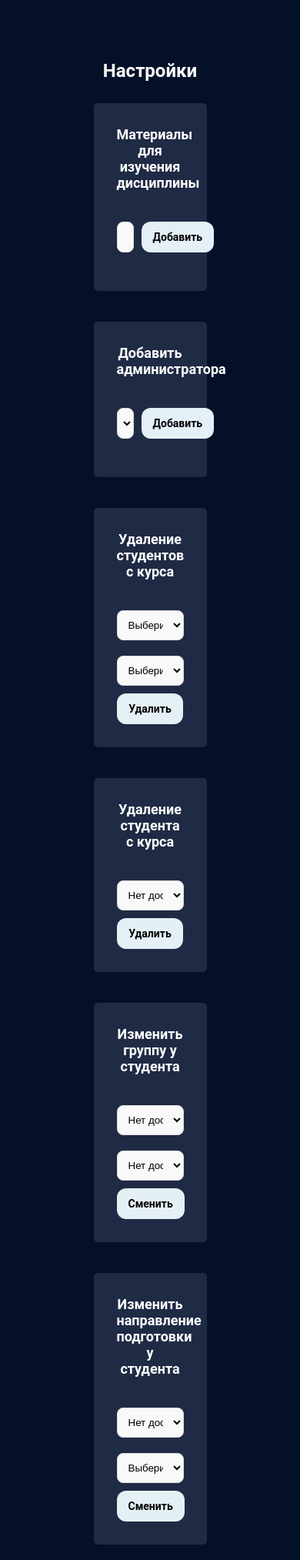
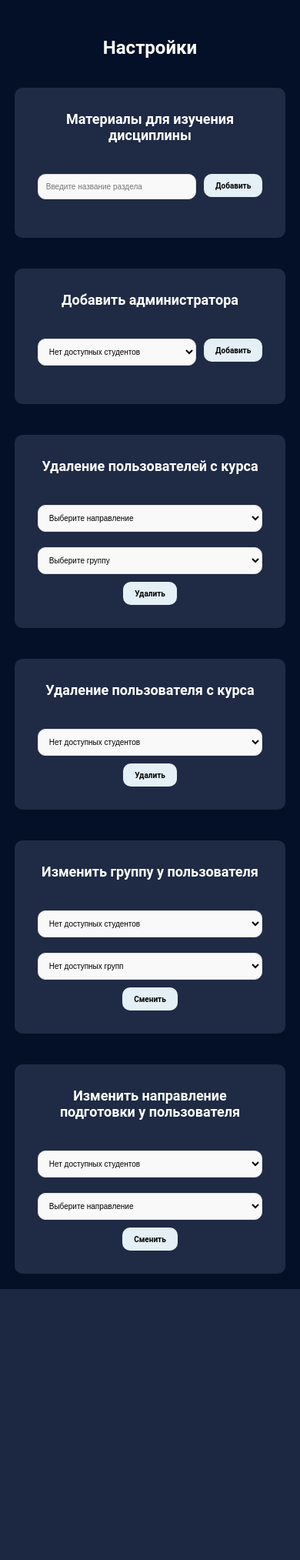
Before and after one commit to ShLera04/qualificationWork, a Flask app: page /settings in a window 390 px wide. Shown: the whole page at 77% size. After the commit the page ends 1675 px from the top, so only its background shows below. Run offline with Flask 3, Linux system fonts and the light colour scheme; the visitor is signed in with stand-in values (Sample User, id 1); data that the repository does not hold is empty; parts of the project's set-up code (start-up, migrations or seed data) failed here and were passed over; some libraries are stand-ins or nearby versions.

Commit message:
fixSettingsOptimizedForDiffentDevices

```diff
--- a/controllers/settings.py
+++ b/controllers/settings.py
@@ -33,12 +33,12 @@ def add_theme():
 
         cur.execute("SELECT theme_id FROM theme WHERE theme_name = %s", (theme_name,))
         if cur.fetchone():
-            return jsonify({"success": False, "error": f"Тема '{theme_name}' уже существует"}), 409
+            return jsonify({"success": False, "error": f"Данная тема уже существует"}), 409
 
         cur.execute("INSERT INTO theme (theme_name) VALUES (%s)", (theme_name,))
         conn.commit()
 
-        return jsonify({"success": True, "message": f"Тема '{theme_name}' успешно добавлена"}), 201
+        return jsonify({"success": True, "message": f"Тема успешно добавлена"}), 201
 
     except psycopg2.Error as e:
         conn.rollback()
--- a/static/css/page.css
+++ b/static/css/page.css
@@ -31,7 +31,7 @@ img {
     color: white;
     padding: 30px;
     margin: 20px 0;
-    border-radius: 5px;
+    border-radius: 10px;
     transition: all 0.3s;
     width: 30%;
 
@@ -45,15 +45,15 @@ input[type="file"] {
     margin-bottom: 10px;
     padding: 5px;
     border: none;
-    border-radius: 5px;
+    border-radius: 10px;
     background-color: #2a3b56;
     color: white;
 }
 
 button {
-    padding: 10px 15px;
+    padding: 5px 15px;
     border: none;
-    border-radius: 12px;
+    border-radius: 10px;
     background-color: hsl(205, 51%, 93%);
     color: black;
     cursor: pointer;
@@ -80,7 +80,7 @@ button:hover {
     margin: 5px 0;
     padding: 5px;
     background-color: #2a3b56;
-    border-radius: 5px;
+    border-radius: 10px;
 }
 
 .nav {
@@ -122,7 +122,7 @@ button:hover {
 .theme-item {
     padding: 10px;
     border: 1px solid #ddd;
-    border-radius: 9px;
+    border-radius: 10px;
     margin-top: 5px;
     display: flex;
     justify-content: space-between;
@@ -145,7 +145,7 @@ button:hover {
     border: none;
     padding: 5px 10px;
     cursor: pointer;
-    border-radius: 9px;
+    border-radius: 10px;
     font-size: 12px;
     margin-left: 10px;
 }
@@ -159,28 +159,6 @@ button:hover {
     padding: 10px 0px;
     width: 100%;
 }
-/* .file-input-wrapper {
-    position: relative;
-    display: inline-block;
-    background-color: hsl(205, 51%, 93%);
-    color: black;
-    font-family: Roboto, Verdana, Tahoma, sans-serif;
-    padding: 10px 20px;
-    border-radius: 9px;
-    cursor: pointer;
-    text-align: center;
-    font-size: 14px;
-    transition: 0.4s;
-    box-shadow: 10px 10px 40px 20px #0000001A;
-    font-weight: bold;
-}
-.file-input-wrapper:hover {
-    box-shadow: 7px 5px 56px -14px hsl(205, 51%, 93%);
-}
-.file-input-wrapper:active {
-    transform: scale(0.97);
-    box-shadow: 7px 5px 56px -10px hsl(205, 51%, 93%);
-} */
 .file-input-wrapper input[type="file"] {
     position: absolute;
     top: 0;
@@ -212,7 +190,7 @@ button:hover {
     height: -40px;
     padding: 10px;
     border: 1px solid #ddd;
-    border-radius: 8px;
+    border-radius: 10px;
     background-color: #f9f9f9;
     transition: background-color 0.3s ease;
 }
@@ -235,7 +213,7 @@ button:hover {
     box-sizing: border-box;
     margin-bottom: 10px;
     border: 1px solid #ccc;
-    border-radius: 6px;
+    border-radius: 10px;
     box-shadow: inset 0 1px 3px rgba(0, 0, 0, 0.1);
     transition: border-color 0.3s ease, box-shadow 0.3s ease;
 }
@@ -265,7 +243,7 @@ button:hover {
 .alert {
     padding: 10px;
     margin: 10px 0;
-    border-radius: 5px;
+    border-radius: 10px;
     color: #fff;
     max-width: 400px;
     text-align: center;
@@ -279,34 +257,7 @@ button:hover {
 .alert-warning{
     background-color: rgb(214, 214, 4);
 }
-@media (max-width: 426px) {
-    .container {
-        margin: 0px 50px;
-        font-size: 12px;
-        align-items: center;
-        text-align: center;
-    }
-    .file-input-wrapper {
-        width: 30%;
-        height: 15px;
-        font-size: 12px;
-        align-items: center;
-        text-align: center;
-    }
-    .button-container {
-        flex-direction: column;
-        align-items: center;
-        text-align: center;
-    }
-    .theme-item {
-        flex-direction: column;
-        align-items: flex-start;
-    }
-    .theme-item button {
-        margin-top: 5px;
-        width: 30%;
-    }
-}
+
 /* дальше */
 .file-list {
     margin-top: 10px;
@@ -314,7 +265,7 @@ button:hover {
 .file-item {
     padding: 10px;
     border: 1px solid #ddd;
-    border-radius: 9px;
+    border-radius: 10px;
     margin-top: 5px;
     display: flex;
     justify-content: space-between;
@@ -337,7 +288,7 @@ button:hover {
     border: none;
     padding: 5px 10px;
     cursor: pointer;
-    border-radius: 9px;
+    border-radius: 10px;
     font-size: 12px;
     margin-left: 10px;
     text-decoration: none;
@@ -355,7 +306,7 @@ button:hover {
     color: black;
     font-family: Roboto, Verdana, Tahoma, sans-serif;
     padding: 10px 20px;
-    border-radius: 9px;
+    border-radius: 10px;
     cursor: pointer;
     text-align: center;
     font-size: 14px;
@@ -376,3 +327,50 @@ button:hover {
     opacity: 0;
     cursor: pointer;
 }
+@media (max-width: 426px) {
+    .body{
+        font-size: 10px;
+    }
+    .box {
+        width: 75%;
+        font-size: 10px;
+    }
+    button{
+        font-size: 10px;
+        height: 30px;
+        font-weight: bolder;
+    }
+    .question-block{
+        font-size: 10px;
+        height: -30px;
+    }
+    .theme-item button {
+        font-size: 10px;
+    }
+    .nav-item{
+        font-size: 24px;
+        margin-bottom: 10px;
+        margin-top: -10px;
+    }
+    h2{
+        font-size: 18px;
+    }
+}
+@media (min-width: 427px) and (max-width: 1441px) {
+    .body{
+        font-size: 12px;
+    }
+    .box {
+        width: 50%;
+        font-size: 12px;
+    }
+    button{
+        font-size: 12px;
+        height: 30px;
+        font-weight: bolder;
+    }
+    .question-block{
+        font-size: 12px;
+        height: -30px;
+    }
+}
--- a/templates/settings.html
+++ b/templates/settings.html
@@ -34,7 +34,7 @@
             </div>
 
             <div class="box" id="deleteStudentsBox">
-                <h2 class = "nameSection">Удаление студентов с курса</h2>
+                <h2 class = "nameSection">Удаление пользователей с курса</h2>
                 <div class="input-container">
                     <select id="directionDropdown" class="question-block">
                         <option disabled selected value="saddlePoints">Выберите направление</option>
@@ -51,7 +51,7 @@
             </div>
 
             <div class="box" id="deleteStudentBox">
-                <h2 class="nameSection">Удаление студента с курса</h2>
+                <h2 class="nameSection">Удаление пользователя с курса</h2>
                 <div class="input-container">
                     <select id="studentDropdownForDelete" class="question-block">
                         <option disabled selected value="">Выберите пользователя</option>
@@ -63,7 +63,7 @@
             </div>
 
             <div class="box" id="changeStudentGroupBox">
-                <h2 class="nameSection">Изменить группу у студента</h2>
+                <h2 class="nameSection">Изменить группу у пользователя</h2>
                 <div class="input-container">
                     <select id="studentDropdownForGroupChange" class="question-block">
                         <option disabled selected value="">Выберите пользователя</option>
@@ -79,7 +79,7 @@
                 </div>
             </div>
             <div class="box" id="changeStudentDirectionBox">
-                <h2 class="nameSection">Изменить направление подготовки у студента</h2>
+                <h2 class="nameSection">Изменить направление подготовки у пользователя</h2>
                 <div class="input-container">
                     <select id="studentDropdownForDirectionChange" class="question-block">
                         <option disabled selected value="">Выберите пользователя</option>
```
Also changed, not shown: 1 other file.
